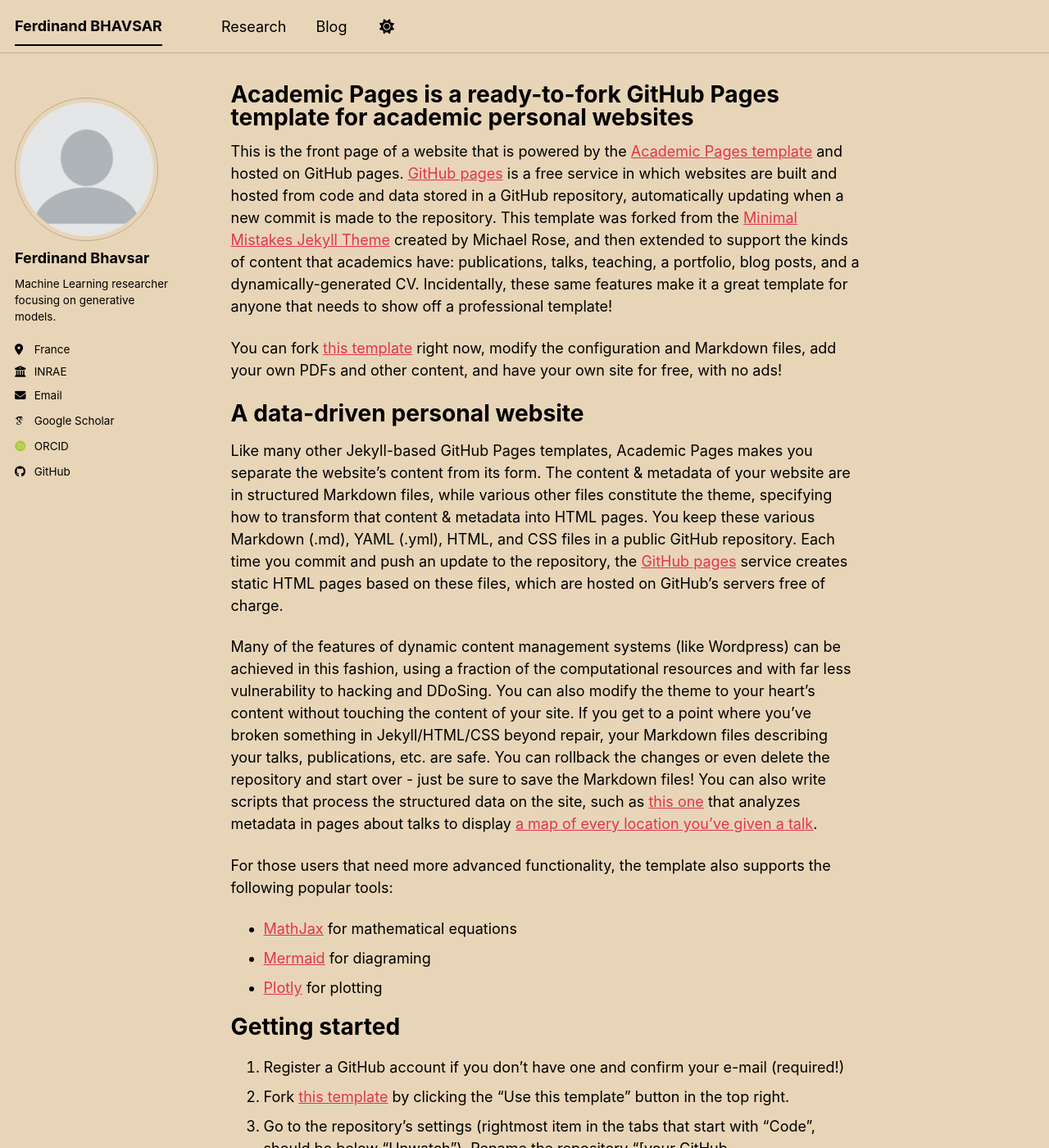
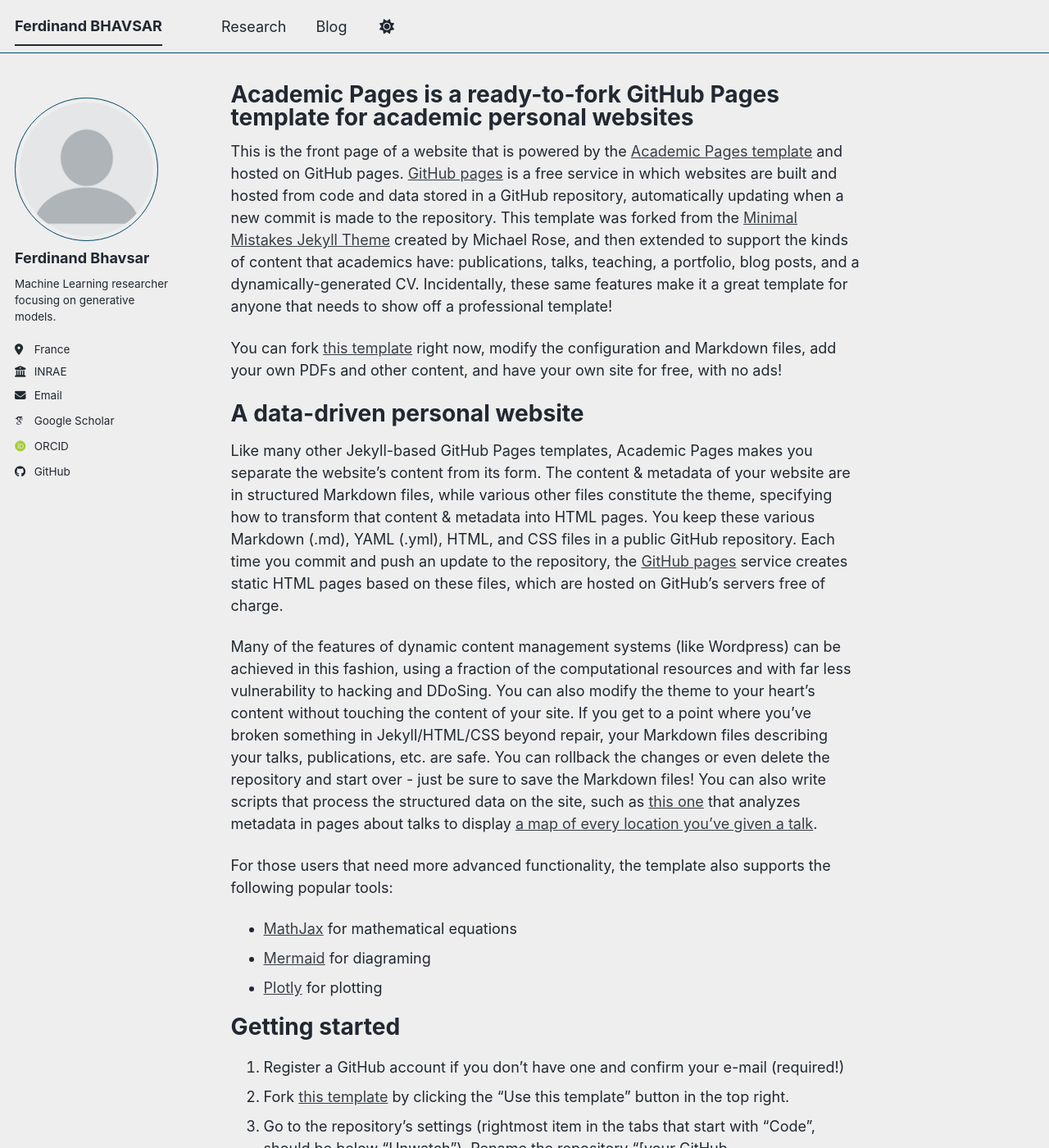
Before and after one commit to Pumafi/pumafi.github.io, a Jekyll site: the page built from _pages/about.md, in a window 1280 px wide and 1400 px high. Shown: the whole window at 82% size. Built offline with Jekyll 4.4.1, drawn with Linux system fonts in a browser that asks for light colours; some web fonts are replaced; a script bundle is joined from its source files by our own code; library files that are not in the unit come from our copies.

Commit message:
Update _config.yml

```diff
--- a/_config.yml
+++ b/_config.yml
@@ -8,11 +8,11 @@
 
 # Basic Site Settings
 locale                   : "en-US"
-site_theme               : "sunrise" # The available themes options are "default", "air", "sunrise", "mint", "dirt" and "contrast"
+site_theme               : "air" # The available themes options are "default", "air", "sunrise", "mint", "dirt" and "contrast"
 title                    : "Ferdinand BHAVSAR"
 title_separator          : "-"
 name                     : &name "Ferdinand Bhavsar"
-description              : &description "Your Name's academic portfolio"   # Update this with a general description of your site, this is the default if not overridden by a page
+description              : &description "Ferdinand BHAVSAR's academic portfolio"   # Update this with a general description of your site, this is the default if not overridden by a page
 url                      : https://pumafi.github.io # The base hostname & protocol for your site e.g. "https://[your GitHub username].github.io",
                                                            # or if you already have some other page hosted on Github then use "https://[your GitHub username].github.io/[Your Repo Name]"
 baseurl                  : "" # the subpath of your site, e.g. "/blog"
@@ -32,7 +32,7 @@
   uri              : # URL
   email            : "ferdinand.bhavsar@inrae.fr"
 
-  # Academic websites
+  # ic websites
   academia         : # URL
   arxiv            : # URL - Update with the correct link to your profile
   googlescholar    : "https://scholar.google.com/citations?user=kU8mWIUAAAAJ&hl=en"
```
